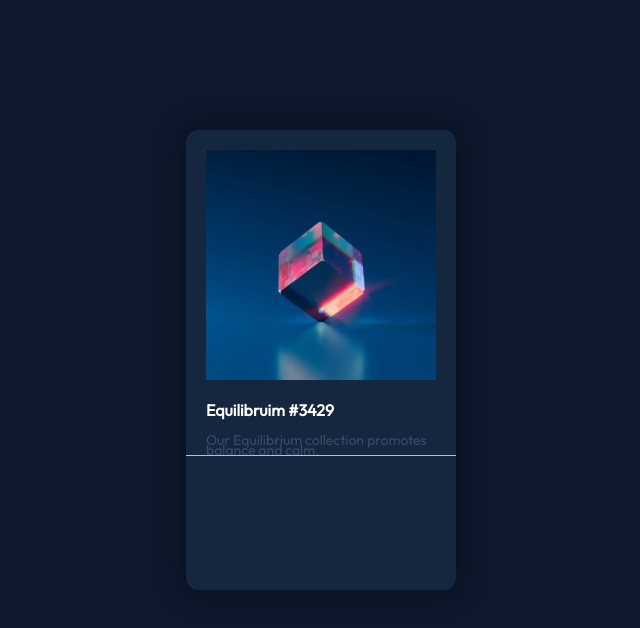
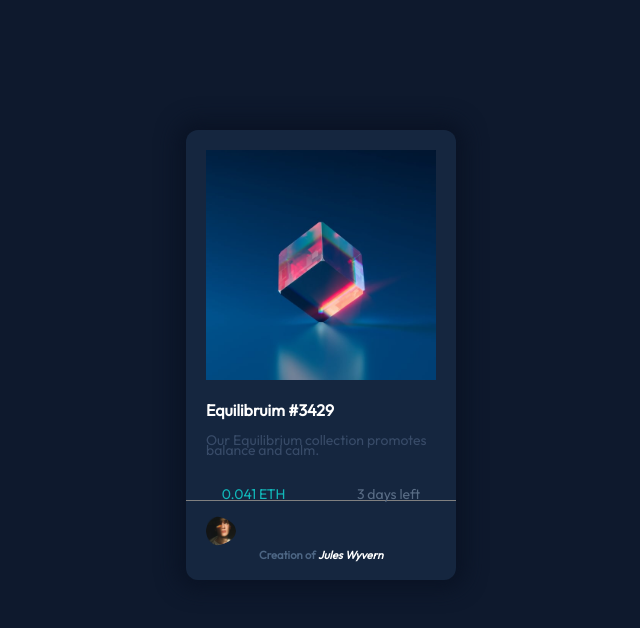
Before and after one commit to msibala/frontend_mentor_nft_design, a plain HTML site: page eth_design.html in a window 1280 px wide. Shown: the top 628 px of the page, without its empty margins (384-1024 px from the left). Drawn offline with Linux system fonts and the light colour scheme.

Commit message:
need minor changes

```diff
--- a/eth_design.css
+++ b/eth_design.css
@@ -15,7 +15,7 @@
 }
 /* @media only screen and (min-width: 320px){ */
 #body{
-    height: 460px;
+    height: 450px;
     width: 270px;
     margin-top: 100px;
     background-color: rgb(21,38,63);
@@ -27,19 +27,20 @@
 #top{
     height: 250px;
     padding-top: 20px;
+
 }
 img{
     height: 230px;
     width: 230px;
     padding-left: 20px;
-    /* border-radius: 7px; */
+
 
 }
 #mid{
+    height: 70px;
     padding: 0px 20px;
     text-align: left;
     font-weight: 300;
-    border-bottom: 1px solid silver;
 
 }
 
@@ -47,11 +48,14 @@ p{
     font-size: 14px;
     font-weight: 300;
     color: rgb(89, 108, 133);
-    padding-top: 15px
+    padding-top: 15px;
+
 }
 #flexthis{
+    height: 30px;
     display: flex;
-    padding-top: 10px;
+    border-bottom: 1px solid grey;
+
 }
 #blurb{
     color: rgb(56,75,104);
@@ -63,11 +67,25 @@ p{
     font-weight: 100;
 
 }
+.divider {
+    border-bottom: 0.1px solid rgba(255, 255, 255, 0.25);
+
+}
+.profile-pic {
+  width: 30px;
+  height: 30px;
+  border: 1px solid var(--clr-white);
+  border-radius: 50%;
+}
 #footer{
-    padding-top: 30px;
+    height: 40px;
+    padding-top: 15px;
     font-weight:100;
-    font-size: small;
+    font-size: 0.6rem;
     margin-bottom: 10px;
+    justify-content: center;
+
+
 }
 #creation-of{
     color: rgb(56,75,104);
@@ -75,10 +93,9 @@ p{
     position: absolute;
 
 }
-#avatar{
-    height: 30px;
-    width: 30px;
+h3{
+  text-align: center;
+  color: rgb(77,102,132);
+  text-decoration: none;
 
 }
-
- */
--- a/eth_design.html
+++ b/eth_design.html
@@ -12,20 +12,26 @@
     <div class="container">
 
         <div id="body">
-            <div id="top"><img src="images/image-equilibrium.jpg" alt="image1">
+            <div id="top">
+                <img src="images/image-equilibrium.jpg" alt="image1">
             </div>
             <div id="mid">
                 <h4>Equilibruim #3429</h4>
                 <p id=blurb>Our Equilibrium collection promotes balance and calm.</p>
-                <!-- <div id="flexthis">
-                    <p id="eth">0.041 ETH</p>
-                    <p>3 days left</p>
-                </div> -->
             </div>
-            <!-- <div id="footer">
-                <img src="images/image-avatar.png" alt="avatar" id="avatar">
-                <p id="creation-of">Creation of Jules Wivern</p>
-            </div> -->
+            <div id="flexthis">
+                <p id="eth">0.041 ETH</p>
+                <p>3 days left</p>
+            </div>
+            <div id="footer">
+                <section class="creator">
+                    <img
+                      src="images/image-avatar.png"
+                      alt="avatar image"
+                      class="profile-pic"
+                    />
+                    <h3>Creation of <em class="hover-mode">Jules Wyvern</em></h3>
+            </div>
         </div>
     </div>
 </body>
```
